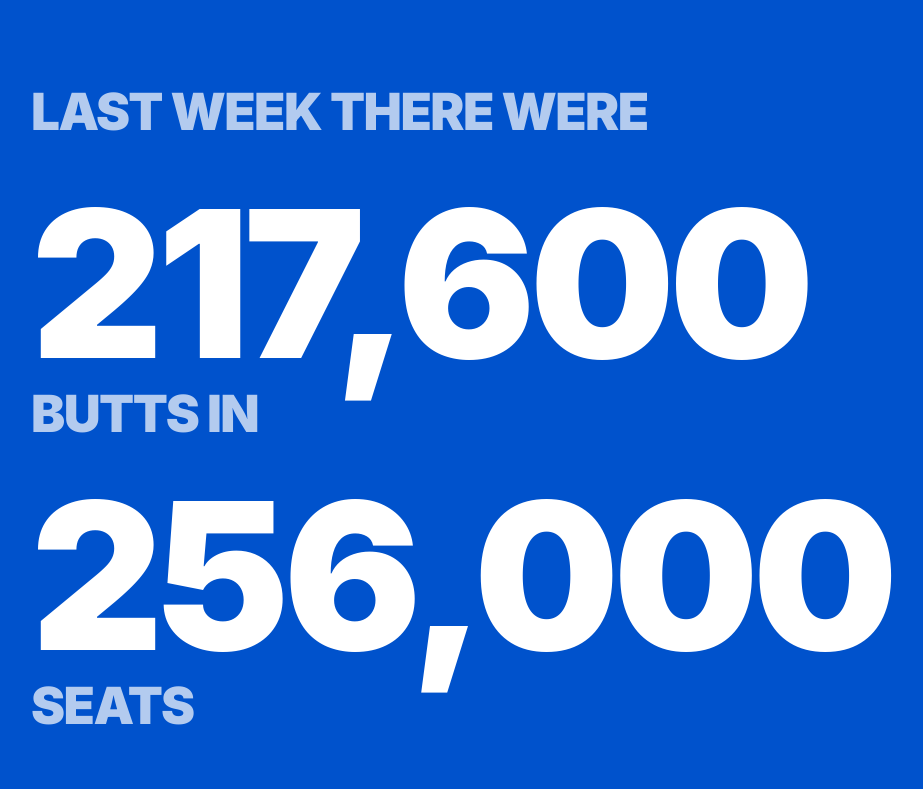
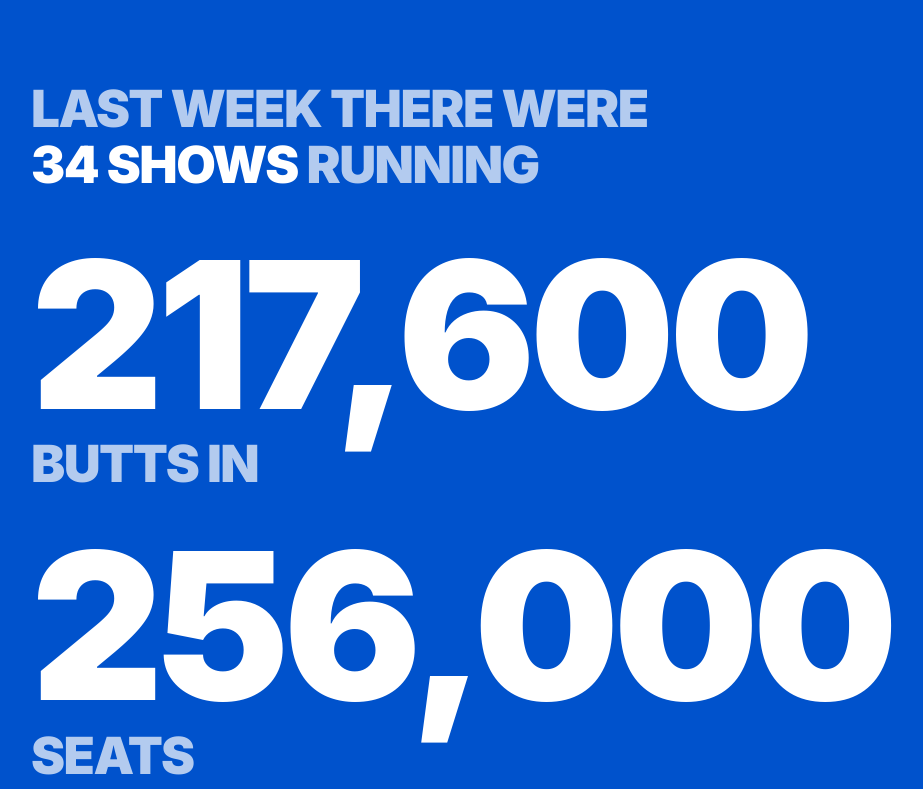
Before and after one commit to msrcreativeprojects/butts-dashboard, a plain HTML site: page index.html in a window 1280 px wide. Shown: the top 789 px of the page, without its empty margins (9-932 px from the left). Drawn offline with Linux system fonts and the light colour scheme; no server answers.

Commit message:
Style intro intro text for show count

```diff
--- a/index.html
+++ b/index.html
@@ -20,7 +20,7 @@
   <div id="dashboard" hidden>
     <div class="main-screen">
       <section class="data-section">
-        <p class="intro-text">LAST WEEK THERE WERE</p>
+        <p id="intro-text" class="intro-text"></p>
 
         <div class="main-stats">
           <div class="stat-item">
@@ -141,6 +141,8 @@
             data.percentage + "%";
           document.getElementById("shows-running").textContent =
             data.showCount.toLocaleString();
+          document.getElementById("intro-text").innerHTML =
+            `<span class="intro-faded">LAST WEEK THERE WERE</span><br>${data.showCount.toLocaleString()} SHOWS <span class="intro-faded">RUNNING</span>`;
           document.getElementById("week-ending").textContent =
             "Week ending: " + data.weekEnding;
           document.getElementById("last-updated").textContent =
@@ -185,6 +187,8 @@
           mockData.percentage + "%";
         document.getElementById("shows-running").textContent =
           mockData.showCount.toLocaleString();
+        document.getElementById("intro-text").innerHTML =
+          `<span class="intro-faded">LAST WEEK THERE WERE</span><br>${mockData.showCount.toLocaleString()} SHOWS <span class="intro-faded">RUNNING</span>`;
         document.getElementById("week-ending").textContent =
           "Week ending: " + mockData.weekEnding;
         document.getElementById("last-updated").textContent =
--- a/style.css
+++ b/style.css
@@ -47,8 +47,12 @@ body {
   font-weight: 900;
   text-transform: uppercase;
   letter-spacing: -0.03em;
+  line-height: 1.1;
+  margin-bottom: 60px;
+}
+
+.intro-faded {
   opacity: 0.7;
-  margin-bottom: 60px;
 }
 
 .main-stats {
```
